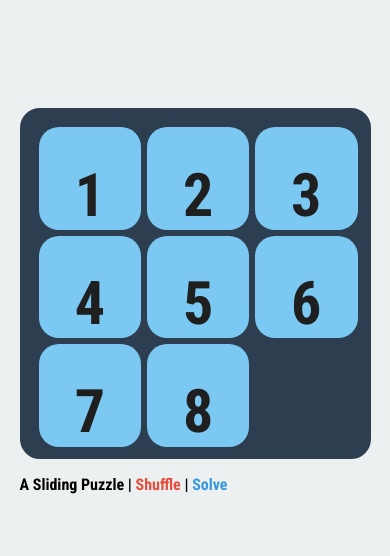
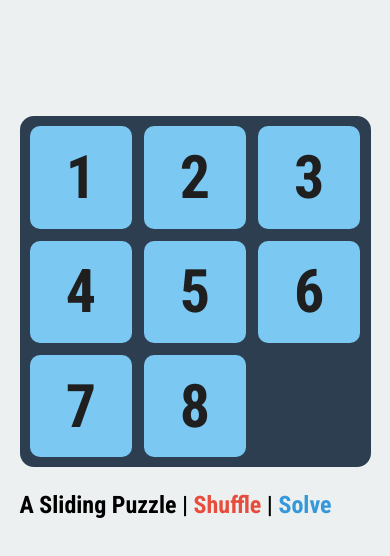
Before and after one commit to danishmughal/sliding-puzzle, a plain HTML site: page index.html in a window 390 px wide. Drawn offline with Linux system fonts and the light colour scheme.

Commit message:
Removed concurrency bugs with shuffler/solver and tweaked styles

```diff
--- a/index.html
+++ b/index.html
@@ -7,8 +7,7 @@
 
     <link rel="stylesheet" type="text/css" href="style.css">
 
-    <meta name="viewport" content="target-densitydpi=device-dpi">
-    <meta name="viewport" content="width=device-width, initial-scale=1.0, minimum-scale=1.0, maximum-scale=1.0">
+    <meta name="viewport" content="initial-scale=1.0, width=device-width">
 </head>
 <body>
 
--- a/script.js
+++ b/script.js
@@ -4,7 +4,7 @@ document.addEventListener("DOMContentLoaded", game);
 function game() {
 
   // Data structure to hold positions of tiles
-  var baseDistance = 33.5;
+  var baseDistance = 34.5;
   var tileMap = {
     1: {
       tileNumber: 1,
@@ -91,7 +91,6 @@ function game() {
   }
 
   function setup(tile) {
-    console.log(tile);
     var tileId = tile.innerHTML;
     tile.style.left = tileMap[tileId].left + '%';
     tile.style.top = tileMap[tileId].top + '%';
@@ -100,7 +99,6 @@ function game() {
 
   function tileClicked(event) {
     var tileNumber = event.target.innerHTML;
-    console.log("Tile " + tileNumber + " clicked.");
     moveTile(event.target);
 
     if (checkSolution()) {
@@ -121,9 +119,13 @@ function game() {
     }
 
     // Push to history
-    if (recordHistory == true){
-      history.push(tileNumber);
-      console.log("wtf");
+    if (recordHistory == true) {
+
+      if (history.length >= 3) {
+        if (history[history.length-1] != history[history.length-3]) history.push(tileNumber);
+      } else {
+        history.push(tileNumber);
+      }
     }
 
     // Swap tile with empty tile
@@ -148,16 +150,8 @@ function game() {
   function tileMovable(tileNumber) {
     var selectedTile = tileMap[tileNumber];
     var emptyTile = tileMap.empty;
+    var movableTiles = movementMap(emptyTile.position);
 
-    // Old algorithm, a little buggy w/ 4 incorrect cases
-    // var leftDifference = selectedTile.left - emptyTile.left
-    // var topDifference = selectedTile.top - emptyTile.top
-    // return (Math.abs(leftDifference + topDifference) == baseDistance);
-
-    var movableTiles = movementMap(emptyTile.position);
-    console.log(movableTiles);
-    console.log(selectedTile.position);
-    console.log(movableTiles.includes(selectedTile.position));
     if (movableTiles.includes(selectedTile.position)) {
       return true;
     } else {
@@ -177,6 +171,9 @@ function game() {
         if (tileMap[key].position < tileMap[key-1].position) return false;
       }
     }
+
+    // Clear history if solved
+    history = [];
     return true;
   }
 
@@ -190,18 +187,28 @@ function game() {
   }
 
 
+  // Shuffles the current tiles
+  shuffleTimeouts = [];
+  function shuffle() {
+    clearTimers(solveTimeouts);
+    var boardTiles = document.querySelectorAll('.tile');
+    var shuffleDelay = 200;
+    shuffleLoop();
+
+    var shuffleCounter = 0;
+    while (shuffleCounter < 20) {
+      shuffleDelay += 200;
+      shuffleTimeouts.push(setTimeout(shuffleLoop, shuffleDelay));
+      shuffleCounter++;
+    }
+  }
+
   var lastShuffled;
 
   function shuffleLoop() {
-    console.log("BEGIN");
-    // console.log(tile);
     var emptyPosition = tileMap.empty.position;
     var shuffleTiles = movementMap(emptyPosition);
     var tilePosition = shuffleTiles[Math.floor(Math.floor(Math.random()*shuffleTiles.length))];
-    console.log("shuffle:" + shuffleTiles);
-    console.log("TP:" + tilePosition);
-    console.log("Empty:" + emptyPosition);
-
     var locatedTile;
     for(var i = 1; i <= 8; i++) {
       if (tileMap[i].position == tilePosition) {
@@ -218,34 +225,25 @@ function game() {
 
   }
 
-  // Shuffles the current tiles
-  function shuffle() {
-    var boardTiles = document.querySelectorAll('.tile');
-    var shuffleDelay = 200;
-    shuffleLoop();
 
-    var shuffleCounter = 0;
-    while (shuffleCounter < 20) {
-      shuffleDelay += 200;
-      setTimeout(shuffleLoop, shuffleDelay);
-      shuffleCounter++;
+  function clearTimers(timeoutArray) {
+    for (var i = 0; i < timeoutArray.length; i++) {
+      clearTimeout(timeoutArray[i])
     }
-      // for (var i = 0; i < 30; i++){
-      //   var tile = boardTiles[Math.floor(Math.random()*boardTiles.length)];
-      //   moveTile(tile);
-      // }
   }
 
   // Temporary function for solving puzzle.
   // To be reimplemented with a more sophisticated algorithm
+  solveTimeouts = []
   function solve() {
+    clearTimers(shuffleTimeouts);
+
+
     repeater = history.length;
+
     for (var i = 0; i < repeater; i++) {
-      console.log(history);
-      console.log("moving");
-      // moveTile(, false);
-      setTimeout(moveTile, i*100, tiles[history.pop()-1], false);
-
+      console.log("started");
+      solveTimeouts.push(setTimeout(moveTile, i*100, tiles[history.pop()-1], false));
     }
   }
 
--- a/style.scss
+++ b/style.scss
@@ -1,13 +1,18 @@
 body {
   font-family: 'Roboto Condensed', sans-serif;
   font-weight: 700;
+  font-size: 24px;
   background-color: #ECF0F1;
+  -webkit-tap-highlight-color: rgba(0,0,0,0);
+  khtml-tap-highlight-color: rgba(0,0,0,0);
 }
 
 .sliding-puzzle-figure {
     margin: auto;
     height: 650px;
     width: 650px;
+    max-height: 70vh;
+    max-width: 70vh;
     padding-bottom: 50vh;
     padding-top: 10vh;
 
@@ -35,37 +40,36 @@ body {
     // padding: 50px;
     box-sizing: border-box;
     background-clip: border-box;      /* Firefox 4, Safari 5, Opera 10, IE 9 */
-    border: 14px solid #2C3E50;
+    border: 18px solid #2C3E50;
 
 
     // Outer game border
-    border-radius: 20px;
+    border-radius: 10px;
     // border: 2px solid blue;
     background-color: #2C3E50;
 
     .tile {
-      margin: 5px;
+      // margin: 5px;
       position: absolute;
       background-color: #7BC8F3;
       color: #1F1F1F;
-      border-radius: 20px;
+      border-radius: 10px;
+      cursor: pointer;
 
       // Weird width/heights to account for border
-      width: 31.8%;
-      height: 31.8%;
+      width: 31%;
+      height: 31%;
       // border: 1px solid black;
 
-      padding: 10%;
-
-      vertical-align: center;
-      text-align: center;
+      display:flex;
+      justify-content: center;
+      align-items: center;
       font-size: 60px;
 
       // Transitions
       left: 0%;
       top: 0%;
-      transition: 0.5s linear;
-      transition-timing-function: ease;
+
 
       box-sizing: border-box;
 
@@ -85,6 +89,18 @@ body {
 
   .sliding-puzzle-figure {
     width: 90vw;
-    height: calc((1)*90vw);;
+    height: 90vw;
+    max-height: 100vh;
+
+    .sliding-puzzle {
+      // Outer game border
+      // border-radius: 20px;
+      border-width: 10px;
+      border-radius: 14px;
+    }
+
+    .tile {
+      font-size: 1em;
+    }
   }
 }
```
Also changed, not shown: style.css, 1 other file.
